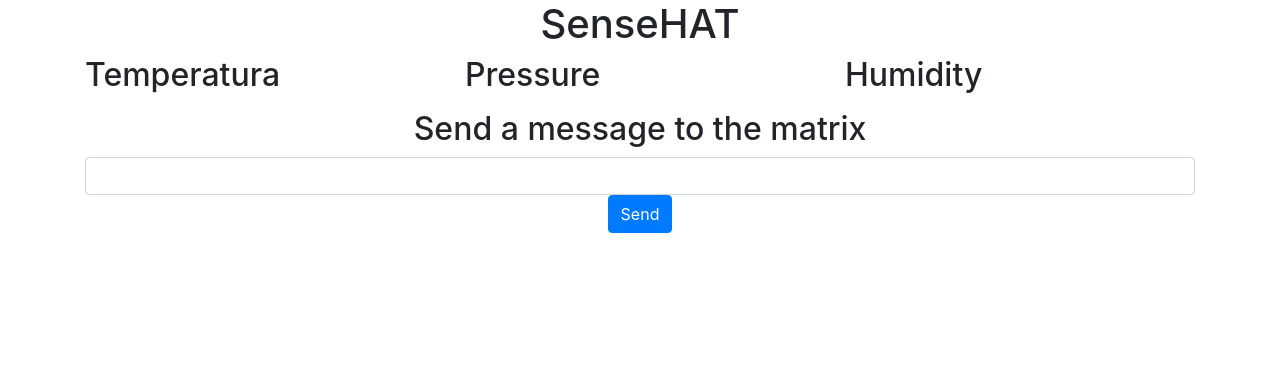
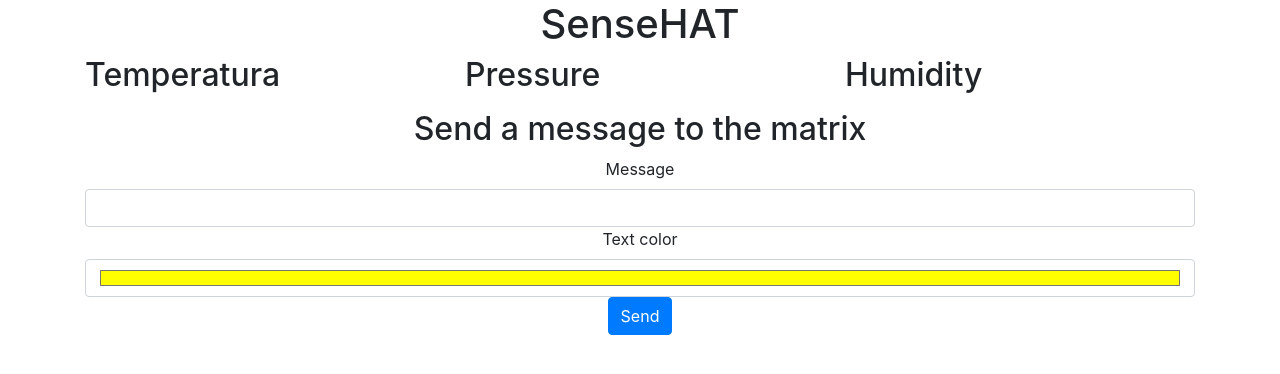
Before and after one commit to gdmgent-iot/flask-sensehat, a Flask app: template templates/interface.html in a window 1280 px wide. Shown: the top 374 px of the page. Run offline with Flask 3, Linux system fonts and the light colour scheme; the template is opened without the code that fills it, so the values that code supplies are empty; some libraries are stand-ins or nearby versions.

Commit message:
added a color picker

```diff
--- a/app.py
+++ b/app.py
@@ -2,6 +2,8 @@
 from sense_hat import SenseHat
 
 app = Flask(__name__)
+
+showing_message = False
 
 sense = SenseHat()
 
@@ -14,12 +16,18 @@
 
 @app.route('/api/send_message', methods=['POST'])
 def send_message():
+    global showing_message
+    # set orientation of the message
+    sense.set_rotation(0)
     #message was sent via json in 'message' key
     message = request.json['message']
-    sense.show_message(message)
+    txtColor = request.json['color']
+    if not showing_message:
+        showing_message = True
+        sense.show_message(message, text_colour=txtColor)
+    showing_message = False
+
     return jsonify({'message': message})
 
 if __name__ == "__main__" :
-    # send welcome to he led matrix, red and blue letters
-    sense.show_message("Welcome to my first Flask site", text_colour=[255, 0, 0], back_colour=[0, 0, 255])
     app.run(host="0.0.0.0", debug=True, port=80)
--- a/templates/interface.html
+++ b/templates/interface.html
@@ -33,7 +33,10 @@
             <div class="col-12 text-center">
                 <h2>Send a message to the matrix</h2>
                 <form action="" method="post">
+                    <label>Message</label>
                     <input type="text" name="message" id="message" class="form-control">
+                    <label>Text color</label>
+                    <input type="color" name="color" id="color" class="form-control" value="#FFFF00">
                     <button type="submit" class="btn btn-primary">Send</button>
                 </form>
             </div>
@@ -44,18 +47,33 @@
         document.querySelector('form').addEventListener('submit', function(e) {
             e.preventDefault();
             let message = document.querySelector('#message').value;
+            let color = document.querySelector('#color').value;
+
+
             fetch('/api/send_message', {
                 method: 'POST',
                 headers: {
                     'Content-Type': 'application/json'
                 },
-                body: JSON.stringify({message: message})
+                body: JSON.stringify(
+                    {
+                        message: message,
+                        color: hexToRgb(color)
+                    })
             })
             .then(response => response.json())
             .then(data => {
                 console.log(data);
             });
         });
+
+        function hexToRgb(hex) {
+            // turn hex to rgb
+            let r = parseInt(hex.substring(1, 3), 16);
+            let g = parseInt(hex.substring(3, 5), 16);
+            let b = parseInt(hex.substring(5, 7), 16);
+            return [r, g, b];
+        }
     </script>
 
 </body>
```
